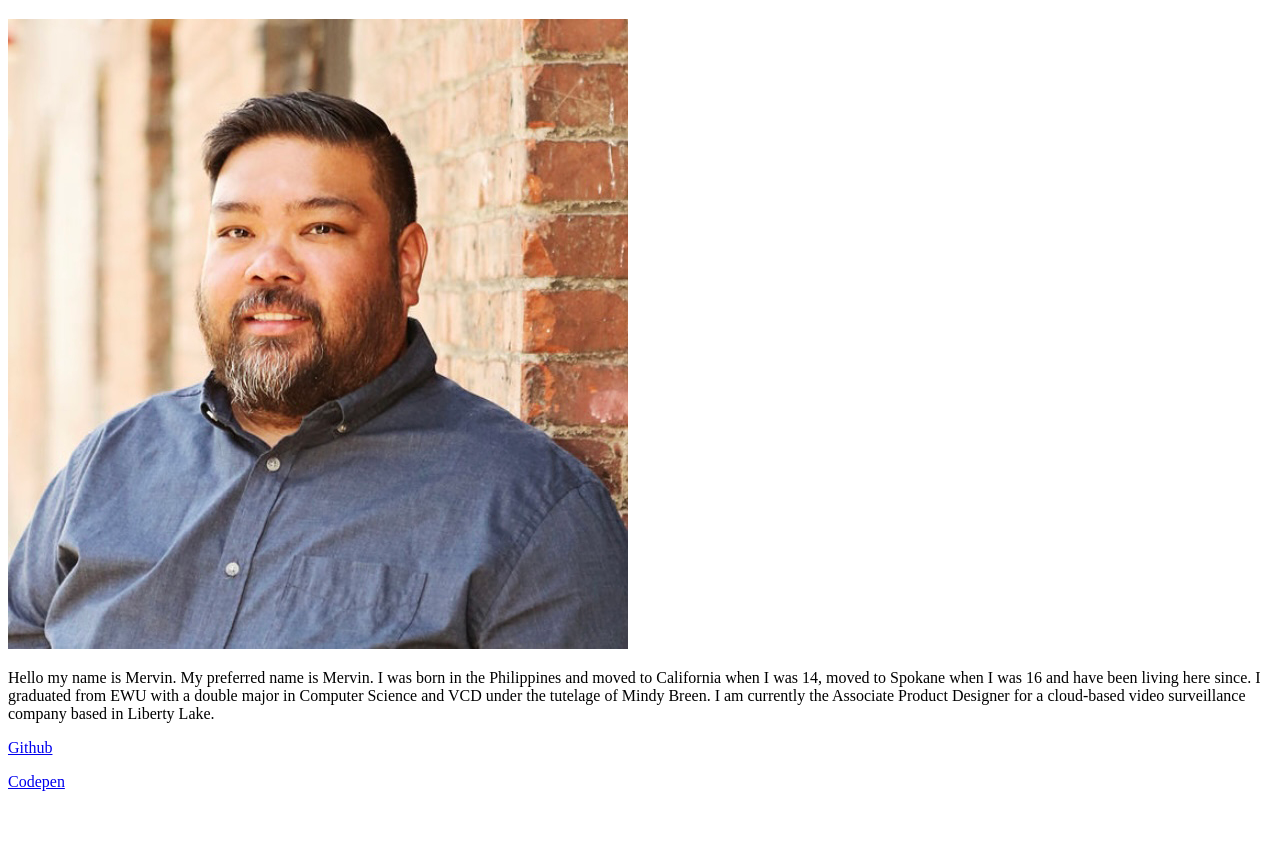
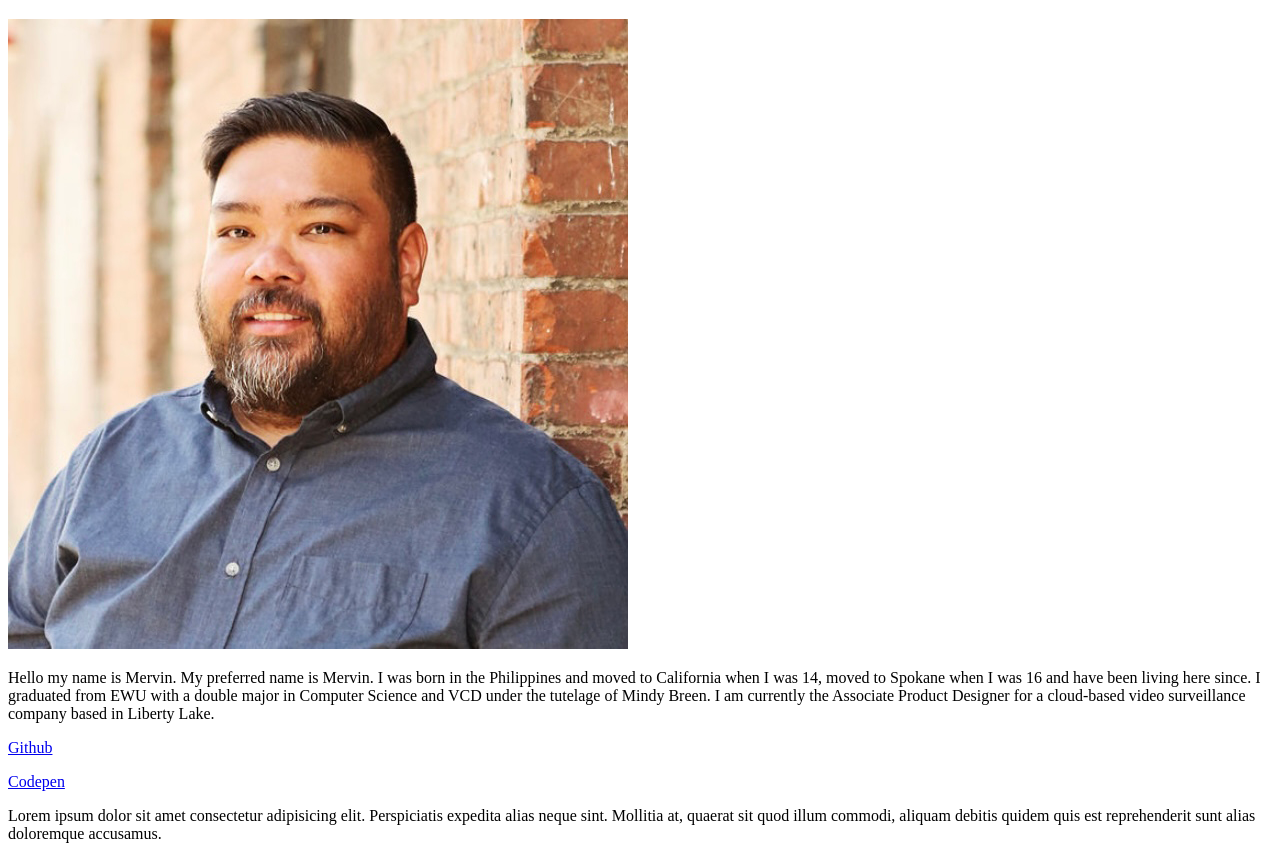
Before and after one commit to mervinsoriano/mywebsite, a plain HTML site: page index.html in a window 1280 px wide. Shown: the part 61-920 px from the top of the page. Before the commit the page ends 868 px from the top, so only its background shows below. Drawn offline with Linux system fonts and the light colour scheme.

Commit message:
Started a bio section

```diff
--- a/index.html
+++ b/index.html
@@ -12,5 +12,6 @@
     <p>Hello my name is Mervin. My preferred name is Mervin. I was born in the Philippines and moved to California when I was 14, moved to Spokane when I was 16 and have been living here since. I graduated from EWU with a double major in Computer Science and VCD under the tutelage of Mindy Breen. I am currently the Associate Product Designer for a cloud-based video surveillance company based in Liberty Lake.</p>
     <p><a href="https://github.com/mervinsoriano?tab=projects" targe="_blank">Github</a></p>
     <p><a href="https://codepen.io/msorianoEWU" targe="_blank">Codepen</a></p>
+    <p>Lorem ipsum dolor sit amet consectetur adipisicing elit. Perspiciatis expedita alias neque sint. Mollitia at, quaerat sit quod illum commodi, aliquam debitis quidem quis est reprehenderit sunt alias doloremque accusamus.</p>
 </body>
 </html>
```
